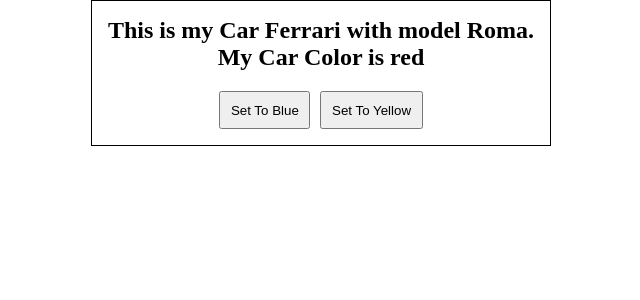
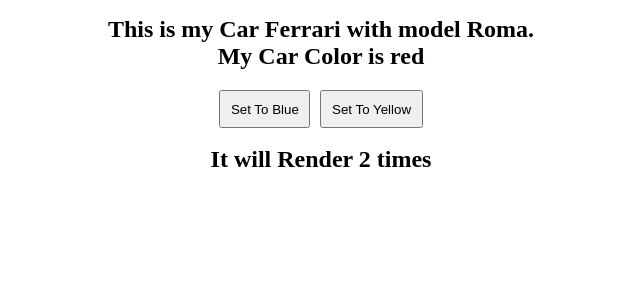
Before and after one commit to Dipika-Sonkusre/reacthooks, a React (Vite) app: page / in a window 1280 px wide. Shown: the top 300 px of the page, without its empty margins (319-959 px from the left). Built offline with nearby package versions, Linux system fonts and the light colour scheme.

Commit message:
feat: React UseEffect

```diff
--- a/src/App.css
+++ b/src/App.css
@@ -13,7 +13,6 @@
 }
 
 section {
-    border: 1px solid;
     width: 100%;
     padding: 1rem;
 }
--- a/src/App.jsx
+++ b/src/App.jsx
@@ -1,10 +1,12 @@
 import "./App.css";
+import UseEffect from "./Hooks/UseEffect";
 import UseState from "./Hooks/UseState";
 
 function App() {
   return (
     <section>
-      <UseState />
+      <UseState /> <br />
+      <UseEffect />
     </section>
   );
 }
--- /dev/null
+++ b/src/Hooks/UseEffect.jsx
@@ -0,0 +1,28 @@
+import React, { useEffect, useState } from "react";
+
+export default function UseEffect() {
+  const [count, setCount] = useState(0);
+
+  // Runs on Every Render
+  useEffect(() => {
+    setTimeout(() => {
+      setCount((count) => count + 1);
+    }, 2000);
+  });
+
+  // Runs only onces
+  // useEffect(() => {
+  //   setTimeout(() => {
+  //     setCount((count) => count + 1);
+  //   }, 2000);
+  // },[]);
+
+  // Runs when dependency changes
+  // useEffect(() => {
+  //   setTimeout(() => {
+  //     setCount((count) => count + 1);
+  //   }, 2000);
+  // },[count]);
+
+  return <h1> It will Render {count} times</h1>;
+}
```
